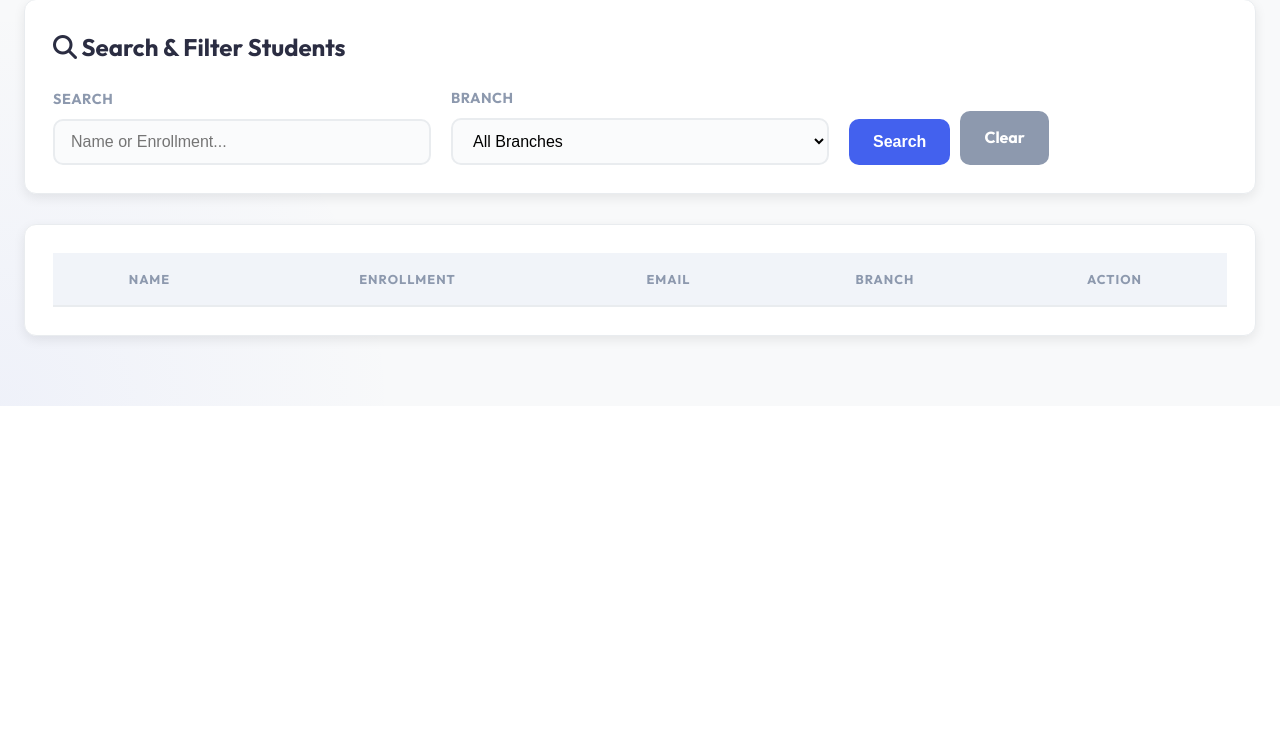
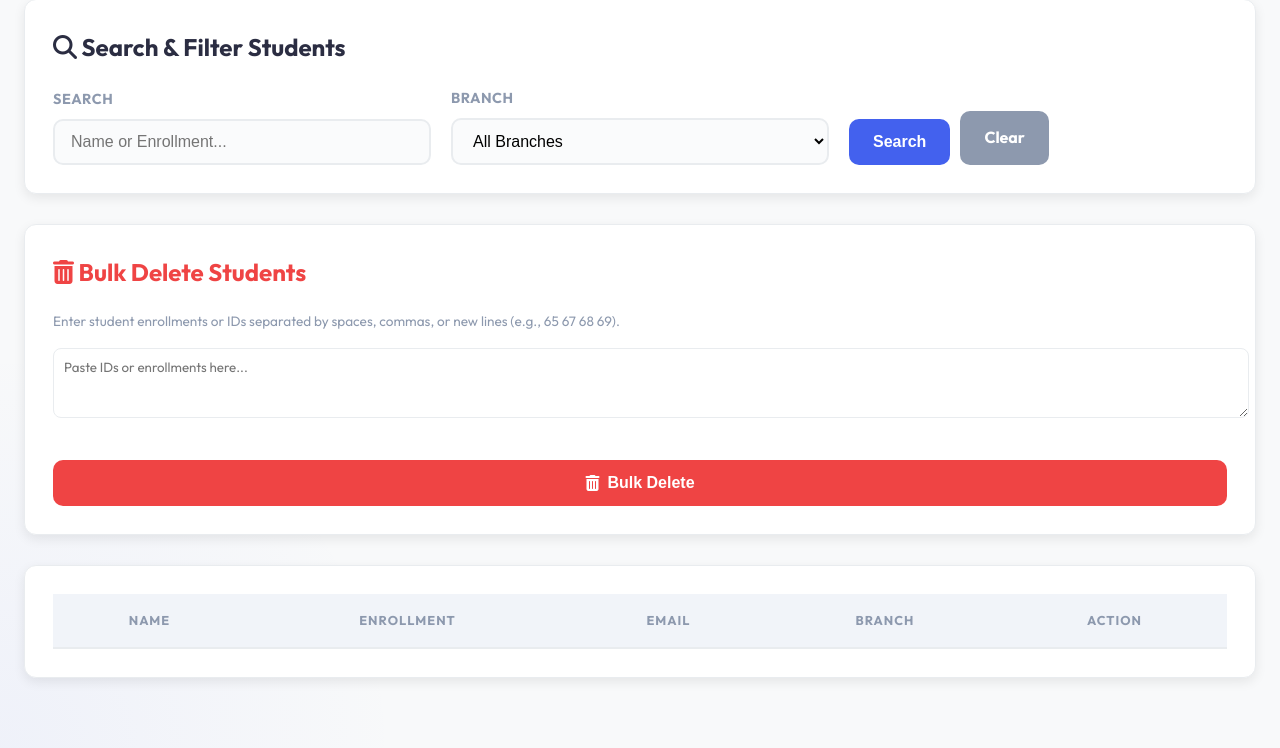
Before and after one commit to kavyasriakkathi/attendance-system, a Flask app: page /students in a window 1280 px wide. Shown: the part 602-1350 px from the top of the page. Before the commit the page ends 1008 px from the top, so only its background shows below. Run offline with Flask 3, Linux system fonts and the light colour scheme; the visitor is signed in with stand-in values (Sample User, id 1); data comes from the database, SQL or seed files in the repository; data that the repository does not hold is empty; some libraries are stand-ins or nearby versions.

Commit message:
Restrict dashboard visibility and add bulk delete students

```diff
--- a/templates/students.html
+++ b/templates/students.html
@@ -54,6 +54,17 @@
         </div>
     </form>
 </div>
+
+<div class="card">
+    <h2 style="margin-bottom: 20px; color: #ef4444;"><i class="fa-solid fa-trash-can"></i> Bulk Delete Students</h2>
+    <p style="font-size: 0.85rem; color: var(--text-secondary); margin-bottom: 15px;">Enter student enrollments or IDs separated by spaces, commas, or new lines (e.g., 65 67 68 69).</p>
+    <form method="post" action="{{ url_for('bulk_delete_students') }}" onsubmit="return confirm('Are you sure you want to permanently delete these students?');">
+        <div style="margin-bottom: 15px;">
+            <textarea name="bulk_data" rows="3" style="width: 100%; border-radius: 8px; border: 1px solid var(--border-color); padding: 10px; font-family: inherit;" placeholder="Paste IDs or enrollments here..."></textarea>
+        </div>
+        <button type="submit" style="background: #ef4444;"><i class="fa-solid fa-trash-can"></i> Bulk Delete</button>
+    </form>
+</div>
 <div class="card">
     <table>
         <thead>
```
